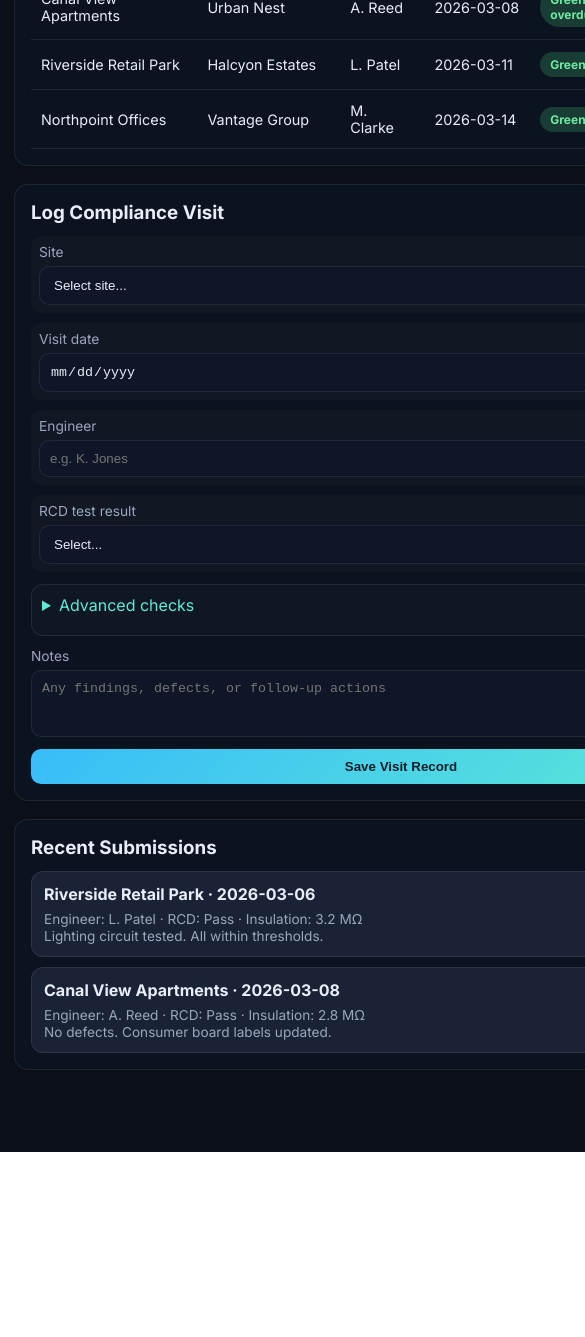
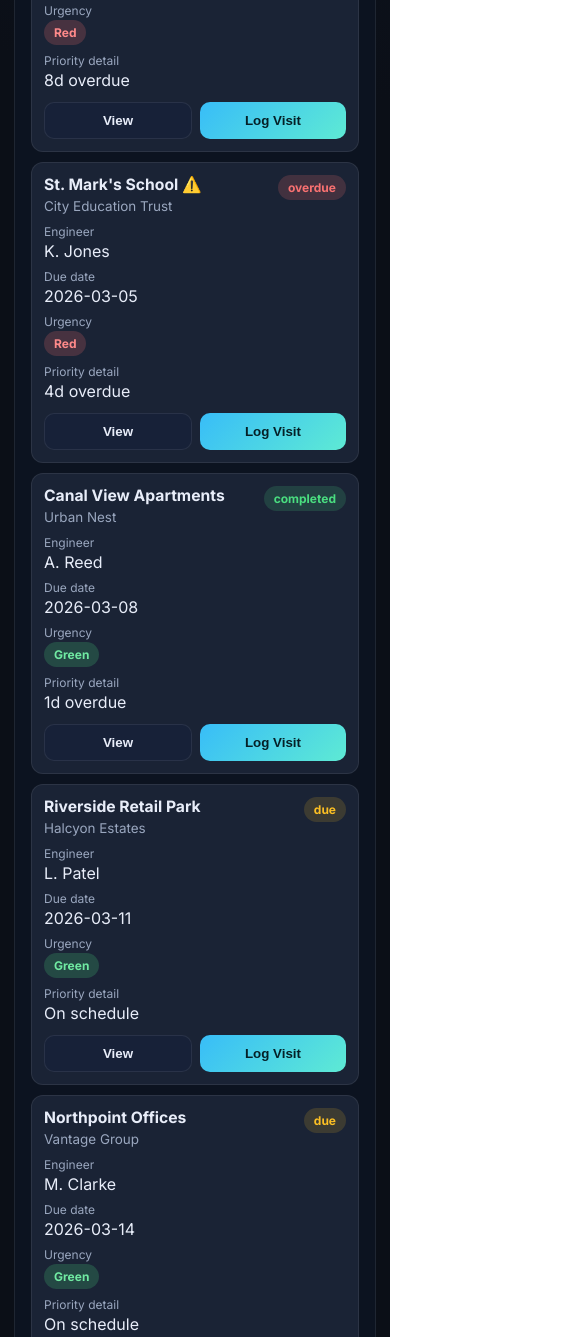
Before and after one commit to idk2575566/arc-electrical-prototype-v1, a plain HTML site: page index.html in a window 390 px wide. Shown: the part 1507-2844 px from the top of the page, 585 px wide, since content can reach past the window. Before the commit the page ends 2659 px from the top, so only its background shows below. Drawn offline with Linux system fonts and the light colour scheme.

Commit message:
Add mobile site cards and fix sticky CTA overlap

```diff
--- a/app.js
+++ b/app.js
@@ -19,6 +19,7 @@ const visitHistory = [
 ];
 
 const siteTableBody = document.getElementById('siteTableBody');
+const siteCards = document.getElementById('siteCards');
 const kpiGrid = document.getElementById('dashboard');
 const managerPanel = document.getElementById('managerPanel');
 const searchInput = document.getElementById('searchInput');
@@ -143,6 +144,12 @@ function renderSites() {
     .slice()
     .sort((a, b) => getUrgency(b).score - getUrgency(a).score || a.nextDue.localeCompare(b.nextDue));
 
+  if (!filtered.length) {
+    siteTableBody.innerHTML = '<tr><td colspan="6">No sites match current filters.</td></tr>';
+    siteCards.innerHTML = '<article class="site-card"><div class="meta">No sites match current filters.</div></article>';
+    return;
+  }
+
   siteTableBody.innerHTML = filtered
     .map((site) => {
       const urgency = getUrgency(site);
@@ -156,6 +163,34 @@ function renderSites() {
         <td><span class="urgency-chip ${urgency.className}">${urgency.label}${detail}</span></td>
         <td>${statusChip(site.status)}</td>
       </tr>
+    `;
+    })
+    .join('');
+
+  siteCards.innerHTML = filtered
+    .map((site) => {
+      const urgency = getUrgency(site);
+      const detail = urgency.overdueDays ? `${urgency.overdueDays}d overdue` : 'On schedule';
+      return `
+      <article class="site-card">
+        <div class="site-card-header">
+          <div>
+            <h4>${site.name}${site.critical ? ' ⚠️' : ''}</h4>
+            <div class="meta">${site.client}</div>
+          </div>
+          ${statusChip(site.status)}
+        </div>
+        <div class="site-card-grid">
+          <div><span class="label">Engineer</span>${site.engineer}</div>
+          <div><span class="label">Due date</span>${site.nextDue}</div>
+          <div><span class="label">Urgency</span><span class="urgency-chip ${urgency.className}">${urgency.label}</span></div>
+          <div><span class="label">Priority detail</span>${detail}</div>
+        </div>
+        <div class="site-card-actions">
+          <button class="btn btn-ghost" data-action="view" data-site-id="${site.id}">View</button>
+          <button class="btn btn-primary" data-action="log" data-site-id="${site.id}">Log Visit</button>
+        </div>
+      </article>
     `;
     })
     .join('');
@@ -300,11 +335,36 @@ visitForm.addEventListener('submit', (e) => {
 
 searchInput.addEventListener('input', renderSites);
 statusFilter.addEventListener('change', renderSites);
+function scrollToLog(siteId) {
+  if (siteId) siteSelect.value = siteId;
+  document.getElementById('log').scrollIntoView({ behavior: 'smooth', block: 'start' });
+}
+
 newVisitBtn.addEventListener('click', () => {
-  document.getElementById('log').scrollIntoView({ behavior: 'smooth', block: 'start' });
+  scrollToLog();
 });
 mobileQuickLog.addEventListener('click', () => {
-  document.getElementById('log').scrollIntoView({ behavior: 'smooth', block: 'start' });
+  scrollToLog();
+});
+
+siteCards.addEventListener('click', (e) => {
+  const actionBtn = e.target.closest('[data-action][data-site-id]');
+  if (!actionBtn) return;
+
+  const siteId = actionBtn.dataset.siteId;
+  const site = sites.find((s) => s.id === siteId);
+  if (!site) return;
+
+  if (actionBtn.dataset.action === 'view') {
+    searchInput.value = site.name;
+    renderSites();
+    document.getElementById('sites').scrollIntoView({ behavior: 'smooth', block: 'start' });
+    return;
+  }
+
+  if (actionBtn.dataset.action === 'log') {
+    scrollToLog(siteId);
+  }
 });
 
 presetRow.addEventListener('click', (e) => {
--- a/index.html
+++ b/index.html
@@ -79,6 +79,8 @@
               <tbody id="siteTableBody"></tbody>
             </table>
           </div>
+
+          <div id="siteCards" class="site-cards" aria-live="polite"></div>
         </section>
 
         <section id="log" class="panel">
--- a/styles.css
+++ b/styles.css
@@ -87,6 +87,27 @@ input, select, textarea {
 table { width: 100%; border-collapse: collapse; min-width: 740px; }
 th, td { text-align: left; padding: 12px 10px; border-bottom: 1px solid var(--border); font-size: 0.9rem; }
 th { color: var(--muted); font-weight: 600; }
+
+.site-cards { display: none; gap: 10px; }
+.site-card {
+  background: var(--panel-soft);
+  border: 1px solid var(--border);
+  border-radius: 12px;
+  padding: 12px;
+}
+.site-card-header { display: flex; justify-content: space-between; gap: 10px; align-items: flex-start; }
+.site-card h4 { margin: 0; font-size: 0.98rem; }
+.site-card .meta { color: var(--muted); font-size: 0.84rem; margin-top: 4px; }
+.site-card-grid {
+  display: grid;
+  grid-template-columns: 1fr 1fr;
+  gap: 8px;
+  margin-top: 10px;
+}
+.site-card-grid .label { color: var(--muted); font-size: 0.75rem; display: block; margin-bottom: 2px; }
+.site-card-actions { display: flex; gap: 8px; margin-top: 12px; }
+.site-card-actions .btn { flex: 1; }
+
 .status-chip, .urgency-chip {
   display: inline-flex;
   padding: 5px 10px;
@@ -196,12 +217,16 @@ label { display: grid; gap: 6px; font-size: 0.86rem; color: var(--muted); }
 }
 
 @media (max-width: 560px) {
-  .content { padding: 14px 14px 82px; }
+  .content { padding: 14px 14px 132px; }
   .topbar { flex-direction: column; align-items: flex-start; }
   .stack-mobile { flex-direction: column; align-items: flex-start; }
   .toolbar { flex-direction: column; width: 100%; }
   .form-grid, .summary-grid { grid-template-columns: 1fr; }
-  .mobile-cta { display: inline-flex; justify-content: center; }
+  .table-wrap { display: none; }
+  .site-cards { display: grid; }
+  .site-card-grid { grid-template-columns: 1fr; }
+  .mobile-cta { display: inline-flex; justify-content: center; bottom: calc(12px + env(safe-area-inset-bottom, 0px)); }
+  .visit-form > label:last-of-type { margin-bottom: 8px; }
 }
 
 @media print {
```
